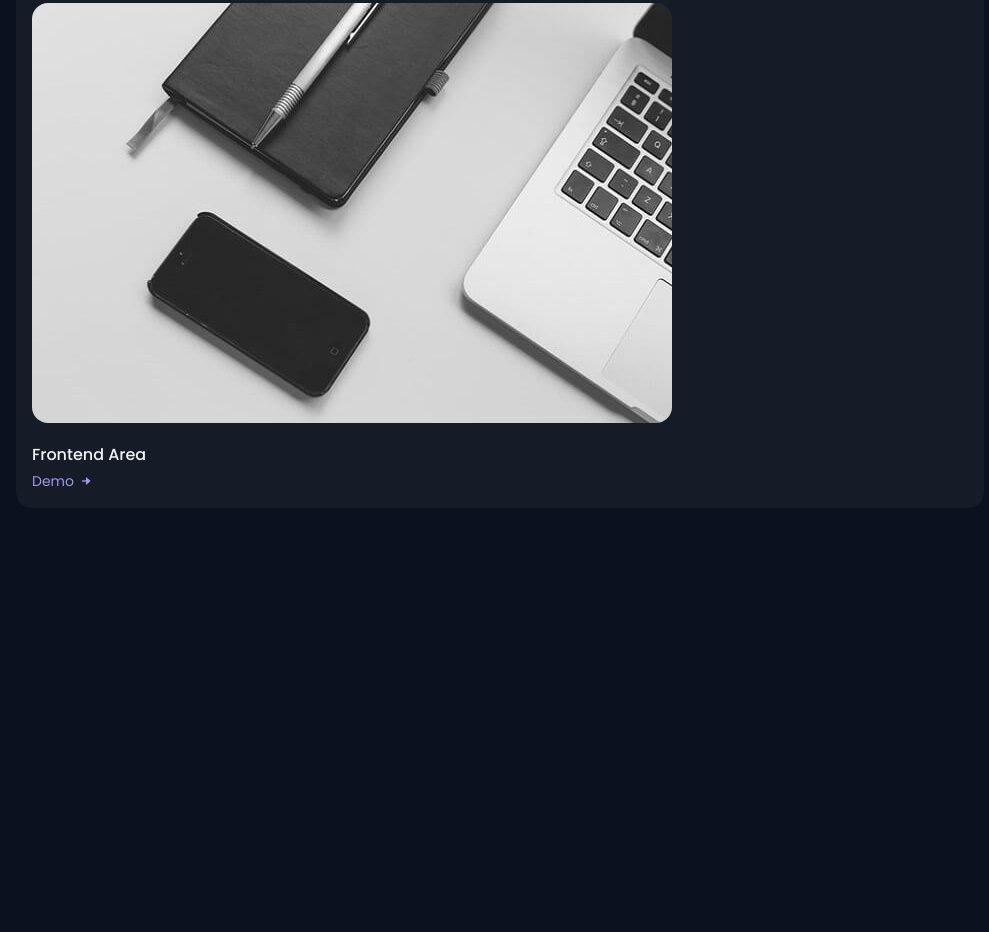
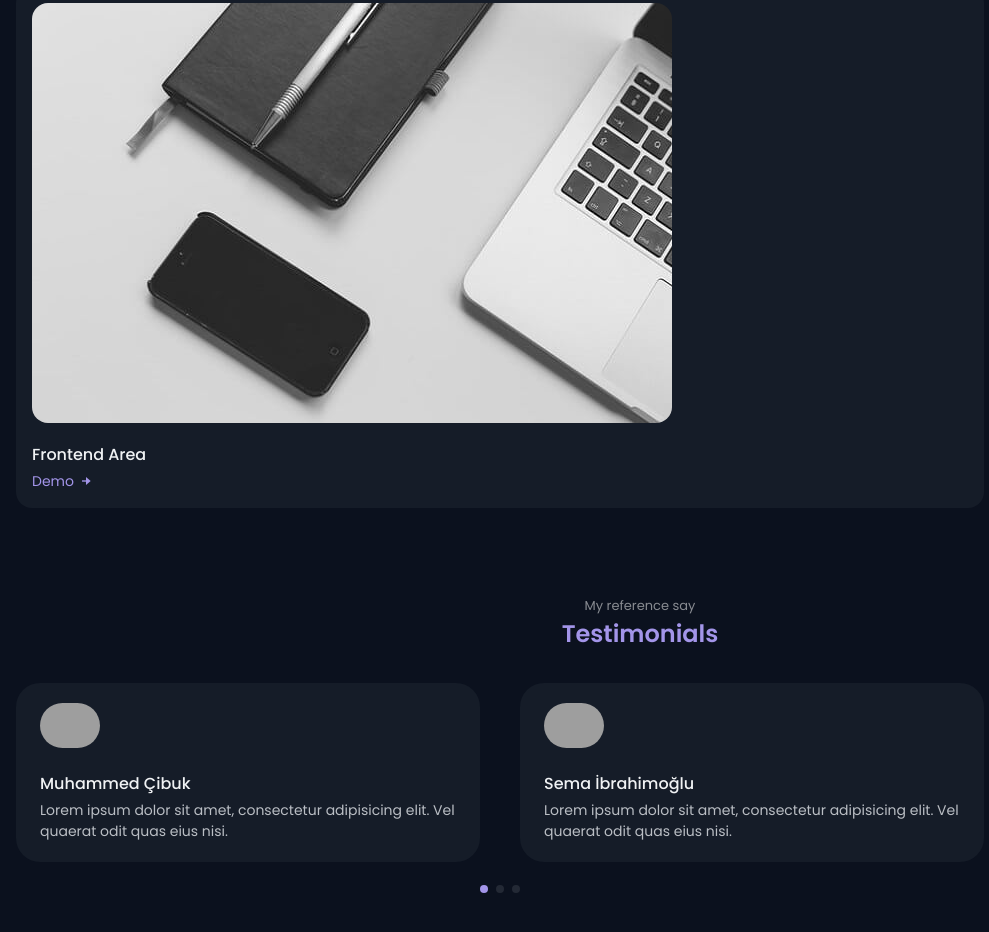
Before and after one commit to yusufinc/web-sitem, a plain HTML site: page index.html in a window 1280 px wide. Shown: the part 5542-6474 px from the top of the page, without its empty margins (0-989 px from the left). Before the commit the page ends 6242 px from the top, so only its background shows below. Drawn offline with nearby package versions, Linux system fonts and the light colour scheme; grey boxes are pictures that could not be loaded.

Commit message:
use swipperjs for reference

```diff
--- a/assets/css/styles.css
+++ b/assets/css/styles.css
@@ -636,8 +636,36 @@ img {
   color: var(--body-color);
 }
 /*=============== TESTIMONIAL ===============*/
+.testimonial__card {
+  background-color: var(--container-color);
+  padding: 1.25rem 1.5rem;
+  border-radius: 1.5rem;
+  margin-bottom: 3rem;
+}
+
+.testimonial__img {
+  width: 60px;
+  border-radius: 3rem;
+  margin-bottom: 1rem;
+}
+
+.testimonial__name {
+  font-size: var(--normal-font-size);
+  font-weight: var(--font-medium);
+  margin-bottom: 0.25rem;
+}
+
+.testimonial__description {
+  font-size: var(--small-font-size);
+}
 
 /* Swiper class */
+.swiper-pagination-bullet {
+  background-color: var(--text-color-light);
+}
+.swiper-pagination-bullet-active {
+  background-color: var(--first-color);
+}
 
 /*=============== CONTACT ===============*/
 
--- a/assets/js/main.js
+++ b/assets/js/main.js
@@ -77,6 +77,26 @@ function activeWork() {
 
 linkWork.forEach((l) => l.addEventListener("click", activeWork));
 /*=============== SWIPER TESTIMONIAL ===============*/
+let swiper = new Swiper(".testimonial__container", {
+  spaceBetween: 24,
+
+  loop: true,
+  grabCursor: true,
+
+  pagination: {
+    el: ".swiper-pagination",
+    clickable: true,
+  },
+  breakpoints: {
+    576: {
+      slidesPerView: 2,
+    },
+    768: {
+      slidesPerView: 2,
+      spaceBetween: 40,
+    },
+  },
+});
 
 /*=============== SCROLL SECTIONS ACTIVE LINK ===============*/
 
--- a/index.html
+++ b/index.html
@@ -18,7 +18,7 @@
     />
 
     <!--=============== SWIPER CSS ===============-->
-    <link rel="stylesheet" href="" />
+    <link rel="stylesheet" href="assets/css/swiper-bundle.min.css" />
 
     <!--=============== CSS ===============-->
     <link rel="stylesheet" href="assets/css/styles.css" />
@@ -560,7 +560,61 @@
       </section>
 
       <!--=============== TESTIMONIALS ===============-->
-      <section class="testimonial section"></section>
+      <section class="testimonial section">
+        <span class="section__subtitle"> My reference say </span>
+        <h2 class="section__title">Testimonials</h2>
+
+        <div class="testimonial__container container swiper">
+          <div class="swiper-wrapper">
+            <div class="testimonial__card swiper-slide">
+              <img
+                width="128"
+                height="128"
+                src="https://media.licdn.com/dms/image/C4D03AQEmHonIGQ0djg/profile-displayphoto-shrink_800_800/0/1636484017738?e=2147483647&v=beta&t=XY13deH4ezx9BZgvygtVp_ddBjBjiqs8im0_SRWCqEY"
+                alt=""
+                class="testimonial__img"
+              />
+
+              <h3 class="testimonial__name">Muhammed Çibuk</h3>
+              <p class="testimonial__description">
+                Lorem ipsum dolor sit amet, consectetur adipisicing elit. Vel
+                quaerat odit quas eius nisi.
+              </p>
+            </div>
+            <div class="testimonial__card swiper-slide">
+              <img
+                width="128"
+                height="128"
+                src="https://i.pinimg.com/280x280_RS/56/95/76/569576c352c9ef5ad23dcabc89e6df54.jpg"
+                alt=""
+                class="testimonial__img"
+              />
+
+              <h3 class="testimonial__name">Sema İbrahimoğlu</h3>
+              <p class="testimonial__description">
+                Lorem ipsum dolor sit amet, consectetur adipisicing elit. Vel
+                quaerat odit quas eius nisi.
+              </p>
+            </div>
+            <div class="testimonial__card swiper-slide">
+              <img
+                width="128"
+                height="128"
+                src="https://media.licdn.com/dms/image/D4D03AQGwzxDvFuHIdQ/profile-displayphoto-shrink_200_200/0/1709025793421?e=2147483647&v=beta&t=ME6F7AkL9ik9qb1aYkh2pImF15IWwaapfIqgiuhUgjE"
+                alt=""
+                class="testimonial__img"
+              />
+
+              <h3 class="testimonial__name">Yusuf Özışık</h3>
+              <p class="testimonial__description">
+                Lorem ipsum dolor sit amet, consectetur adipisicing elit. Vel
+                quaerat odit quas eius nisi.
+              </p>
+            </div>
+          </div>
+          <div class="swiper-pagination"></div>
+        </div>
+      </section>
 
       <!--=============== CONTACT ===============-->
       <section class="contact section" id="contact"></section>
```
